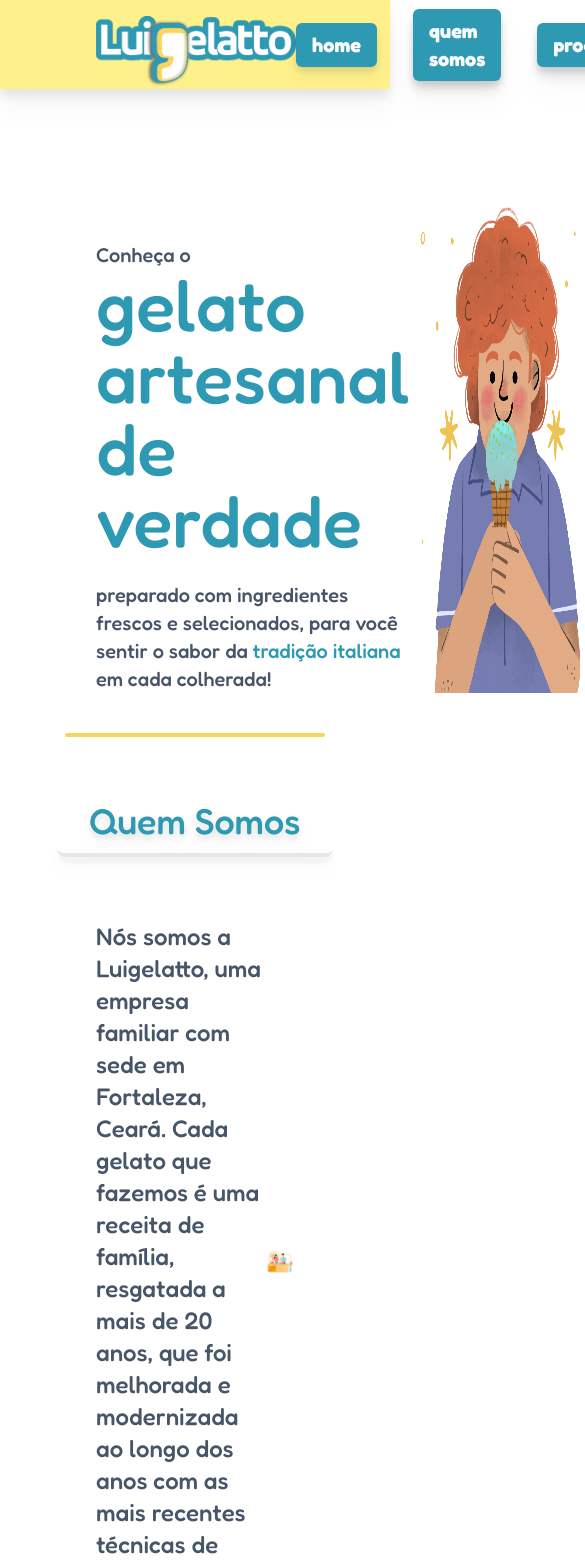
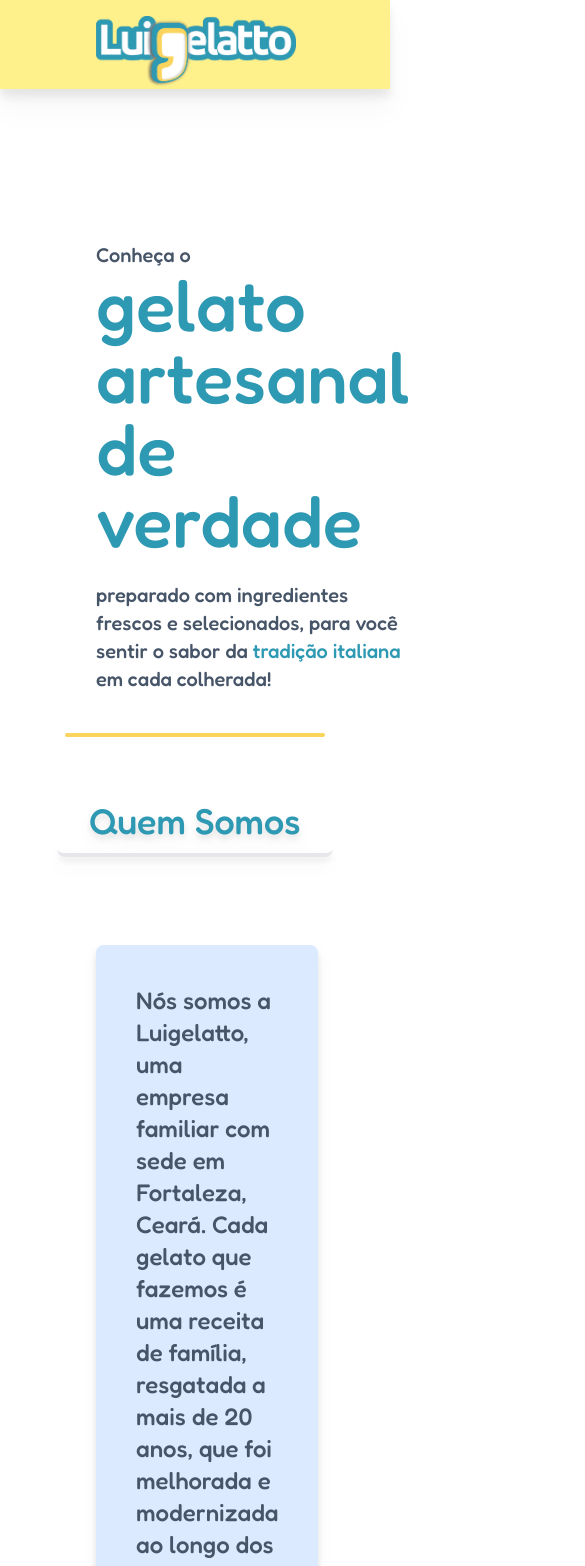
Before and after one commit to luizreboucas/luigelatto_client, a Next.js app: page / in a window 390 px wide. Shown: the top 1566 px of the page, 585 px wide, since content can reach past the window. Built offline with nearby package versions, Linux system fonts and the light colour scheme.

Commit message:
correcao responsividade

```diff
--- a/src/components/Contato/index.tsx
+++ b/src/components/Contato/index.tsx
@@ -71,7 +71,7 @@ const Contato = () => {
                         <textarea placeholder='Digite sua Mensagem (opcional)' className='h-48 border-[#2E99B2] border-solid border-4 rounded-md p-3'
                             value={contato.mensagem}
                             onChange={(e) => setContato({...contato, mensagem: e.target.value})} />
-                        <button className='p-3 sm:mb-12 md:mb-0 bg-blue-400 text-yellow-300 rounded-xl drop-shadow-lg' onClick={(e) => enviou(e)}>Enviar</button>
+                        <button className='p-3 sm:mb-12 md:mb-0 bg-blue-400 text-yellow-300 rounded-xl drop-shadow-lg mb-10' onClick={(e) => enviou(e)}>Enviar</button>
                     </form>
                 </div>
                 <div className={`flex flex-col gap-5 ${fredoka.className} text-xl w-auto  md:w-1/2 mx-3 bg-blue-400 rounded-2xl pt-2 justify-center items-start text-slate-700 drop-shadow-lg`}>
--- a/src/components/Header/index.tsx
+++ b/src/components/Header/index.tsx
@@ -23,7 +23,7 @@ const fredoka = Fredoka({
 
 const Header = ({title, color = "#fff"}: HeaderProps) => {
   return (
-    <header className='flex items-center justify-between drop-shadow-xl bg-yellow-200 w-screen'>
+    <header className=' flex items-center justify-between drop-shadow-xl bg-yellow-200 w-screen'>
       <Image
         src="/images/logo-luigelatto.png"
         alt={'logo luigelatto'}
@@ -32,7 +32,7 @@ const Header = ({title, color = "#fff"}: HeaderProps) => {
         className='mt-4 ml-24'
         />
       <nav className='h-full  mr-24'>
-        <ul className={`flex gap-9 font-bold h-full text-xl items-center  ${fredoka.className} sm:hidden lg:flex`}>
+        <ul className={` hidden gap-9 font-bold h-full text-xl items-center  ${fredoka.className}  lg:flex`}>
           <li className='px-4 py-2 bg-[#2E99B2] text-slate-50 rounded-md drop-shadow-lg'>
             <Link href={"/"} scroll={true}>home</Link>
           </li>
--- a/src/components/Main/index.tsx
+++ b/src/components/Main/index.tsx
@@ -27,7 +27,7 @@ const Main = () => {
                 alt='pessoas tomando sorvete'
                 height={3200}
                 width={400}
-                className='lg:block sm:hidden'
+                className='lg:block hidden'
 
 
             />
--- a/src/components/QuemSomosCard/index.tsx
+++ b/src/components/QuemSomosCard/index.tsx
@@ -26,21 +26,21 @@ const QuemSomosCard = ({caminho,texto,show,inverse}: QuemSomosCardProps) => {
     <div>
         {!inverse
     ? (<div className={`flex justify-between items-center mx-24 `}>
-    <p className={` ${fredoka.className} ${styles.moviment}  md:w-1/2 sm:w-screen sm:mt-12 mt-6 text-2xl text-slate-600 sm:bg-blue-100 sm:p-10 rounded-lg sm:drop-shadow-lg md:p-0 md:bg-inherit ${show? "": 'opacity-0 -translate-x-1/3' }`} ref={refTexto}>{texto}</p>
-    <div className='sm:hidden md:w-1/2 md:flex items-center justify-end'>
+    <p className={` ${fredoka.className} ${styles.moviment}  md:w-1/2 w-screen mt-12 md:mt-6 text-2xl text-slate-600 bg-blue-100 p-10 rounded-lg drop-shadow-lg md:p-0 md:bg-inherit ${show? "": 'opacity-0 -translate-x-1/3' }`} ref={refTexto}>{texto}</p>
+    <div className='hidden md:w-1/2 md:flex items-center justify-end'>
     <Image
         src={caminho}
         height={0}
         width={500}
         alt='desenho de pessoas cozinhando'
-        className={` lg:${styles.moviment} sm:hidden md:block ${show? "": "opacity-0 translate-x-1/3"}`}
+        className={`${styles.moviment} hidden md:block ${show? "": "opacity-0 translate-x-1/3"}`}
 
     />
     </div>
 
 </div>):
     (<div className={`flex justify-between items-center mx-24 `}>
-    <div className='sm:hidden md:w-1/2 md:flex  items-center justify-start'>
+    <div className='hidden md:w-1/2 md:flex  items-center justify-start'>
     <Image
         src={caminho}
         height={0}
@@ -50,7 +50,7 @@ const QuemSomosCard = ({caminho,texto,show,inverse}: QuemSomosCardProps) => {
 
     />
     </div>
-    <p className={` ${fredoka.className} ${styles.moviment} md:w-1/2 sm:w-screen sm:mt-12 flex justify-end mt-6 text-2xl text-slate-600 sm:bg-yellow-100 sm:p-10 rounded-lg sm:drop-shadow-lg md:p-0 md:bg-inherit${show? "": 'opacity-0 -translate-x-1/3' }`} ref={refTexto}>{texto}</p>
+    <p className={` ${fredoka.className} ${styles.moviment} md:w-1/2 w-screen mt-12 flex justify-end mt-6 text-2xl text-slate-600 bg-yellow-100 p-10 rounded-lg drop-shadow-lg md:p-0 md:bg-inherit${show? "": 'opacity-0 -translate-x-1/3' }`} ref={refTexto}>{texto}</p>
 
 
 </div>)}
```
